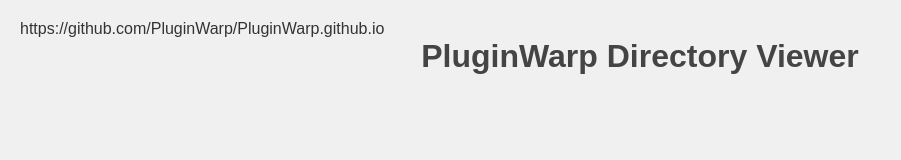
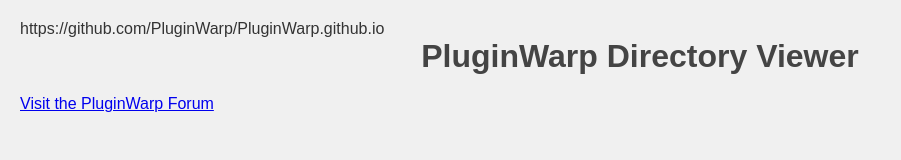
Before and after one commit to PluginWarp/PluginWarp, a plain HTML site: page index.html in a window 1280 px wide. Shown: the whole page, without its empty margins (0-901 px from the left). Drawn offline with Linux system fonts and the light colour scheme; no server answers.

Commit message:
Update index.html

```diff
--- a/index.html
+++ b/index.html
@@ -157,5 +157,10 @@
         fetchRepoContents();
 
     </script>
+<!-- Forum Link at the Bottom -->
+<div class="forum-link">
+    <a href="https://pluginwarp.github.io/ForumWarp/">Visit the PluginWarp Forum</a>
+</div>
+
 </body>
 </html>
```
